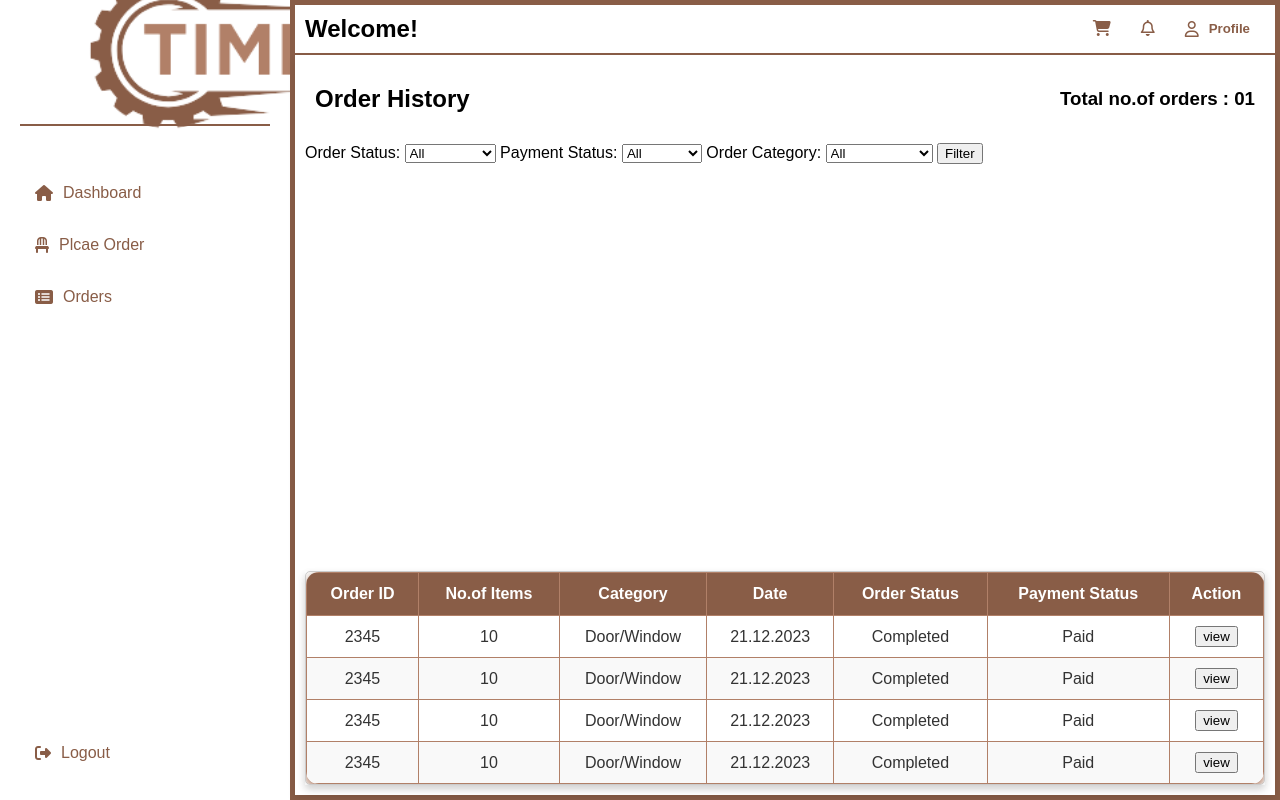
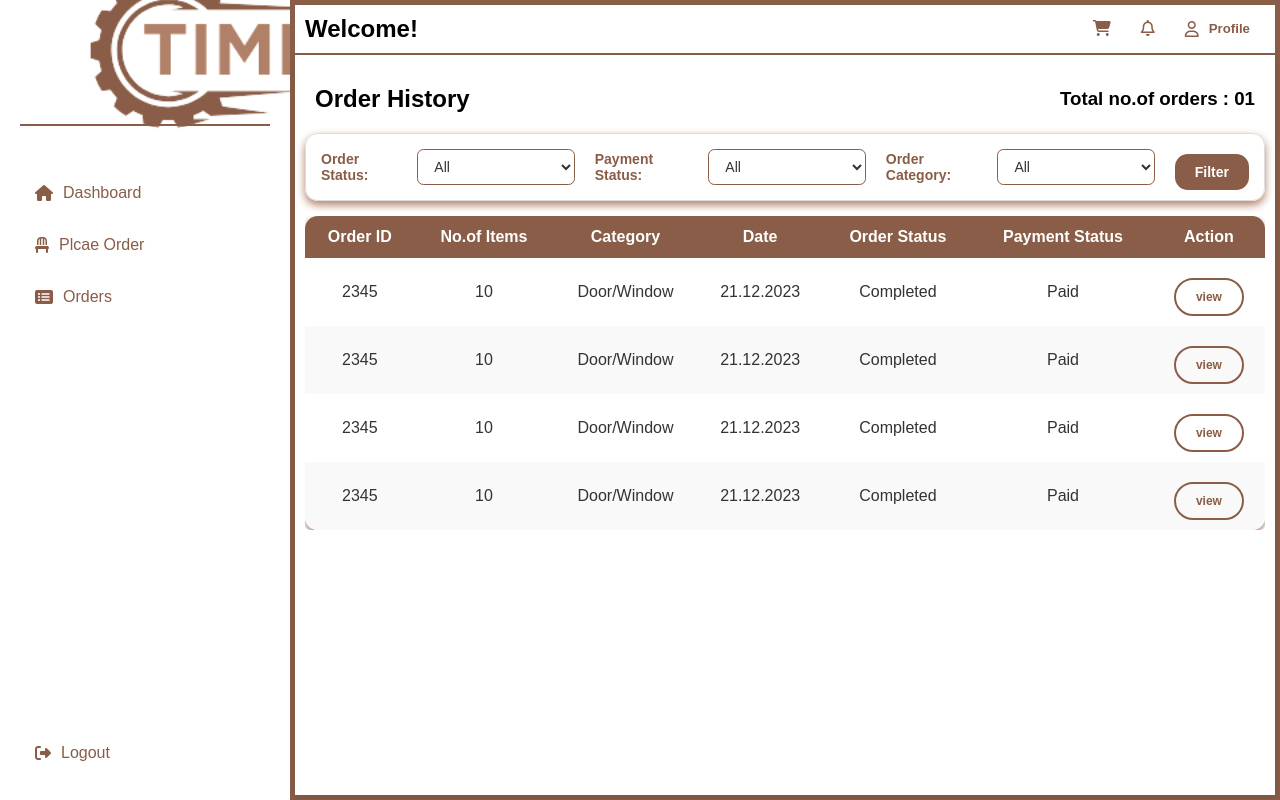
Before and after one commit to TheekshanaThathsara/Timberly_WoodWorking, a PHP site: page /orderHistory.html in a window 1280 px wide. Run offline with PHP 8.4, Linux system fonts and the light colour scheme; some libraries are stand-ins or nearby versions.

Commit message:
update order history design

```diff
--- a/public/customer/styles/orderHistory.css
+++ b/public/customer/styles/orderHistory.css
@@ -41,7 +41,7 @@ body, html {
     color: #fff;
     padding: 12px;
     text-align: center;
-    border: 1px solid var(--color-secondary);
+
 }
 
 .styled-table tbody tr:nth-child(even) {
@@ -55,7 +55,6 @@ body, html {
 .styled-table tbody td {
     padding: 10px;
     color: #333;
-    border: 1px solid var(--color-secondary);
     text-align: center;
 }
 
@@ -65,9 +64,31 @@ body, html {
     transition: background-color 0.3s;
 }
 
+.button {
+    margin-top: 10px;
+    padding: 10px 20px;
+    border-radius: 20px;
+    font-size: 12px;
+    font-weight: 600;
+    cursor: pointer;
+    border: 2px solid transparent;
+    transition: all 0.3s ease;
+  }
+
+  .button.outline {
+    background-color: transparent;
+    color: var(--color-primary);
+    border-color: var(--color-primary);
+  }
+
+  .button.outline:hover {
+    background-color: var(--color-primary);
+    color: white;
+  }
+
 .dashboard-container {
     display: flex;
-    min-height: 100vh;
+    max-height: 100vh;
 }
 
 .dashboard-container .main-content {
@@ -80,14 +101,13 @@ body, html {
     gap: 2px;
 }
 .dashboard-container .main-content .content {
-    display: grid;
-    grid-template-rows: 0.2fr 2fr;
     padding: 10px;
     gap: 10px;
     height:100%;
     margin: 0px;
     box-shadow: 0 4px 8px rgba(0, 0, 0, 0.1);
     background-color: #fff;
+    overflow-y: auto;
 
 }
 
@@ -97,23 +117,78 @@ body, html {
     align-items: center;
     padding-left: 10px;
     padding-right: 10px;
+    height: fit-content;
 }
 
 .dashboard-container .main-content .content .bottom{
     display: flex;
     gap: 10px;
     background-color: #fff;
-    box-shadow: 0 4px 8px rgba(0, 0, 0, 0.1);
+
 }
+
+
+/* Filter Bar Styling */
+ .filter-container {
+    display: flex;
+    justify-content: space-between;
+    align-items: center;
+    gap: 20px;
+    margin-bottom: 15px;
+    padding: 10px 15px;
+    /* background-color: #f9f9f9; */
+    border: 1px solid #ddd;
+    border-radius: var(--border-radius-2);
+    box-shadow: var(--box-shadow);
+    height: fit-content;
+}
+
+.filter-container label {
+    font-size: 14px;
+    color: var(--color-primary);
+    font-weight: 600;
+}
+
+.filter-select {
+    padding: 8px 12px;
+    font-size: 14px;
+    border: 1px solid var(--color-primary);
+    border-radius: var(--border-radius-1);
+    background-color: #fff;
+    color: #333;
+    outline: none;
+    transition: all 0.3s ease;
+    width: 180px;
+}
+
+.filter-select:focus {
+    border-color: var(--color-secondary);
+    box-shadow: 0px 0px 4px var(--color-secondary);
+}
+
+.filter-btn {
+    padding: 10px 20px;
+    border-radius: var(--border-radius-2);
+    background-color: var(--color-primary);
+    color: var(--color-white);
+    font-size: 14px;
+    font-weight: bold;
+    border: none;
+    cursor: pointer;
+    transition: background-color 0.3s ease;
+}
+
+.filter-btn:hover {
+    background-color: var(--color-secondary);
+}
+
+
 
 .dashboard-container .main-content .content .bottom .table-container {
     flex: 1;
     overflow-y: auto;
-    max-height: 540px;
-    border: 1px solid #ccc;
     border-radius: 5px;
-    box-shadow: 0 4px 8px rgba(0, 0, 0, 0.1);
-    background-color: #f9f9f9;
+
 }
 
 .dashboard-container .main-content .content .bottom .table-container table tbody td i{
```
